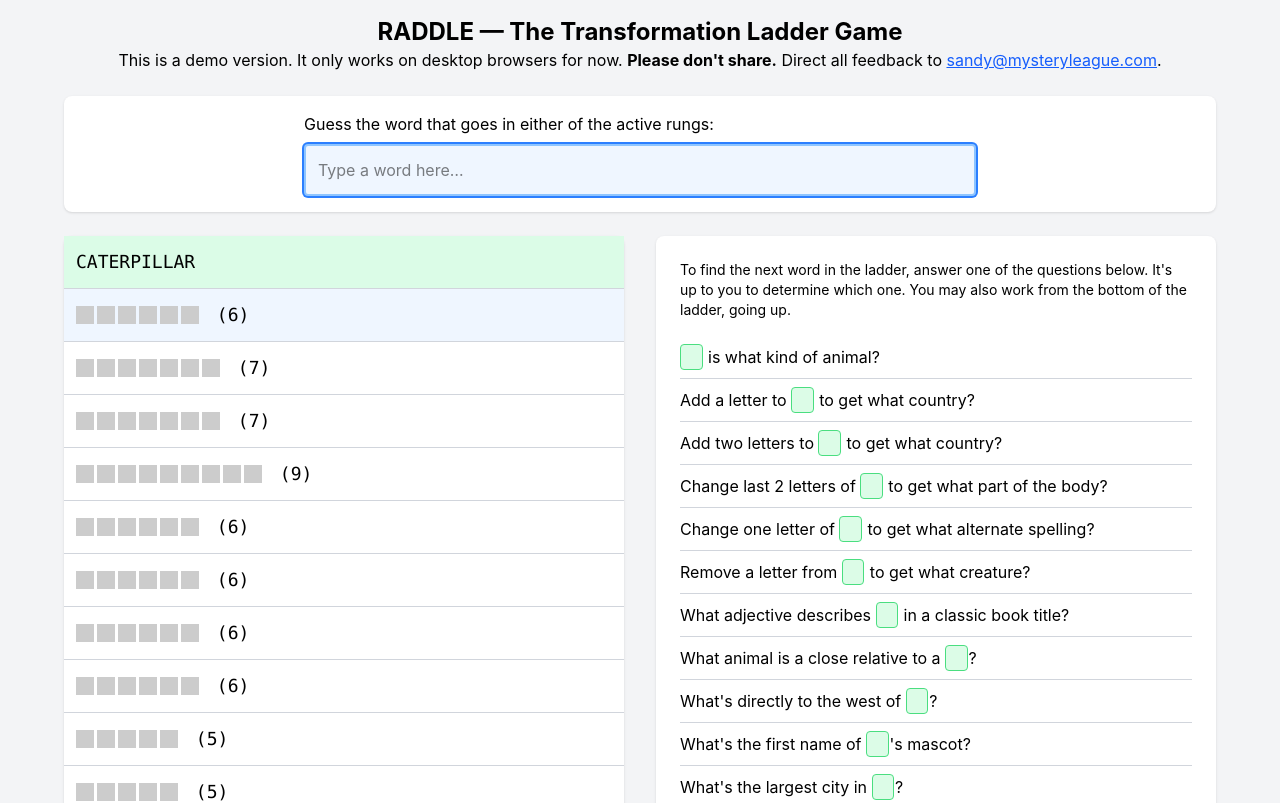
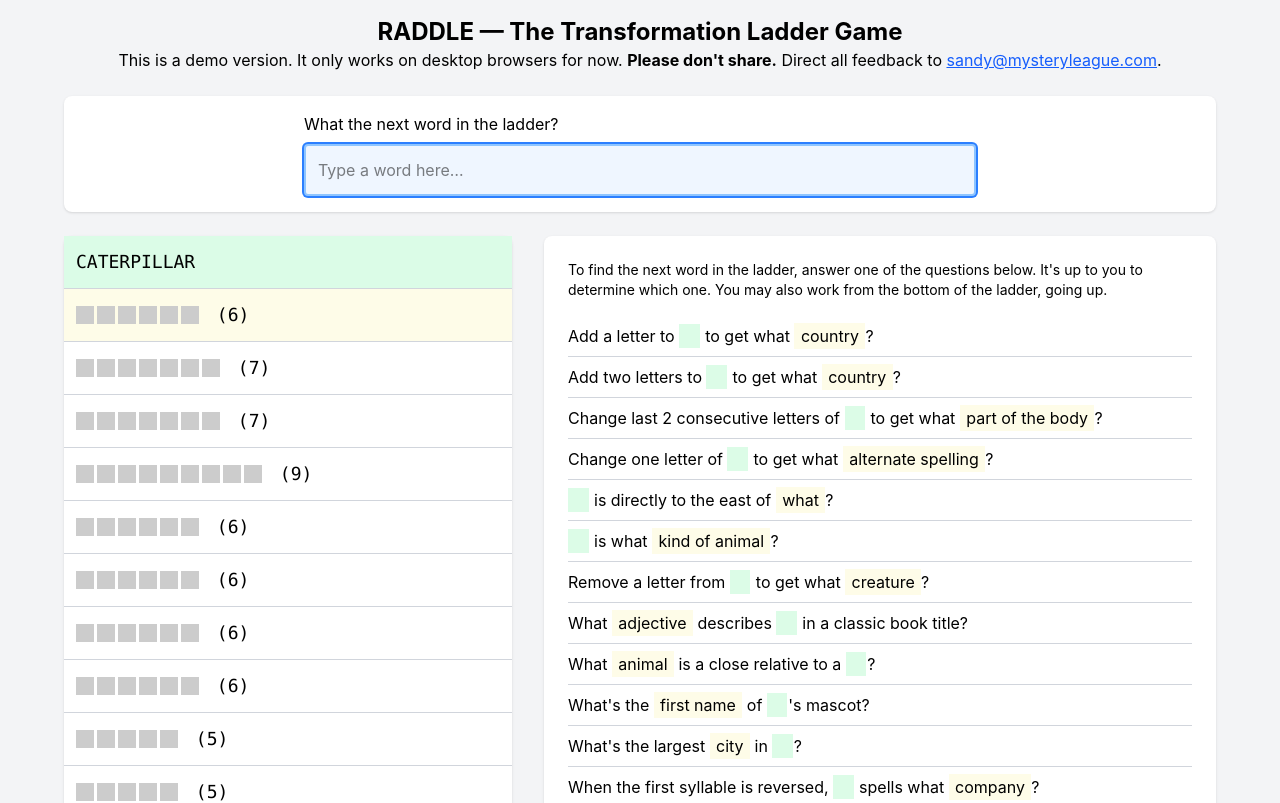
Before and after one commit to santheo/raddle, a SvelteKit app: page / in a window 1280 px wide. Shown: the top 803 px of the page. Built offline with nearby package versions, Linux system fonts and the light colour scheme.

Commit message:
Refactor to use green/yellow visual language to indicate q/a.

```diff
--- a/src/routes/+page.svelte
+++ b/src/routes/+page.svelte
@@ -6,7 +6,6 @@
   let clues = $state([]);
   let emoji1 = $state([]);
   let emoji2 = $state([]);
-  let revealedWords = $state([]);
   let currentInput = $state('');
   let gameComplete = $state(false);
   let errorMessage = $state('');
@@ -22,14 +21,23 @@
       emoji2 = data.meta.emoji2;
 
       // Process the ladder data from YAML
-      ladder = data.ladder.map((node, index) => ({
-        word: node.word,
-        clue: node.clue,
-        transform: index > 0 ? data.ladder[index - 1].transform : "",  // Get transform from previous node
-        isRevealed: index === 0 || index === data.ladder.length - 1,
-        isClueShown: false,
-        isNext: false
-      }));
+      ladder = data.ladder.map((node, index) => {
+        let initialStatus = 'unrevealed';
+        if (index === 0 || index === data.ladder.length - 2) {
+          initialStatus = 'question';
+        } else if (index === 1 || index === data.ladder.length - 1) {
+          initialStatus = 'answer';
+        }
+
+        return {
+          word: node.word,
+          clue: node.clue,
+          transform: index > 0 ? data.ladder[index - 1].transform : "", // Show previous transformation
+          isRevealed: index === 0 || index === data.ladder.length - 1,
+          isClueShown: false,
+          status: initialStatus
+        };
+      });
 
       // Create alphabetically sorted clues
       clues = data.ladder
@@ -38,14 +46,14 @@
           text: node.clue,
           isUsed: false
         }))
-        .sort((a, b) => a.text.localeCompare(b.text));
-
-      // Initialize revealed words with first and last
-      revealedWords = [ladder[0].word, ladder[ladder.length - 1].word];
+        .sort((a, b) => {
+          const cleanA = a.text.replace(/\W/g, '');
+          const cleanB = b.text.replace(/\W/g, '');
+          return cleanA.localeCompare(cleanB);
+        });
 
       // Focus the input element
       inputElement?.focus();
-      updateNextRungs();
     } catch (error) {
       console.error('Error loading puzzle:', error);
     }
@@ -63,15 +71,14 @@ function handleInput(event) {
     if (isValidWord(word, topIndex) || isValidWord(word, bottomIndex)) {
       const matchIndex = isValidWord(word, topIndex) ? topIndex : bottomIndex;
       ladder[matchIndex].isRevealed = true;
-      updateNextRungs(); // Add this line
-      revealedWords = [...revealedWords, word];
+      updateNextRungs(matchIndex);
 
       // Show clues based on direction
       if (matchIndex === topIndex) {
         // Going down from top - show clues for all previous rungs
         ladder = ladder.map((rung, i) => ({
           ...rung,
-          isClueShown: rung.isClueShown || i <= matchIndex
+          isClueShown: rung.isClueShown || (i > 0 && i <= matchIndex)
         }));
       } else {
         // Going up from bottom - show clues for all following rungs
@@ -104,8 +111,8 @@ function handleInput(event) {
 
       // If game is complete, mark all clues as used and show all clue transformations
       if (gameComplete) {
-        ladder = ladder.map(rung => ({...rung, isClueShown: true}));
-        clues = clues.map(clue => ({...clue, isUsed: true}));
+        ladder = ladder.map(rung => ({...rung, isClueShown: true, status: 'revealed'}));
+        clues = clues.map(clue => ({...clue, status: true}));
       }
     } else {
       errorMessage = `${word} is not correct.`;
@@ -119,14 +126,32 @@ function handleInput(event) {
     return ladder[index]?.word === word;
   }
 
-  function updateNextRungs() {
-    const topNextIndex = ladder.findIndex(r => !r.isRevealed);
-    const bottomNextIndex = ladder.length - 1 - [...ladder].reverse().findIndex(r => !r.isRevealed);
+  function updateNextRungs(revealedIndex) {
+    const answerIndexTop = ladder.findIndex(r => r.status == "answer");
+    const questionIndexBottom = ladder.length - 1 - [...ladder].reverse().findIndex(r => r.status == "question");
 
     ladder = ladder.map((rung, index) => ({
       ...rung,
-      isNext: index === topNextIndex || index === bottomNextIndex
+      status: determineStatus(rung, index, revealedIndex, answerIndexTop, questionIndexBottom)
     }));
+  }
+
+  function determineStatus(rung, index, revealedIndex, answerIndexTop, questionIndexBottom) {
+    // If the word was revealed from the top
+    if (revealedIndex === answerIndexTop) {
+      if (index < revealedIndex) return 'revealed';
+      if (index === revealedIndex) return 'question';
+      if (index === revealedIndex + 1) return (rung.status === 'question' ? 'both' : 'answer');
+    }
+
+    // If the word was revealed from the bottom
+    if (revealedIndex === questionIndexBottom) {
+      if (index > revealedIndex) return 'revealed';
+      if (index === revealedIndex) return 'answer';
+      if (index === revealedIndex - 1) return (rung.status === 'answer' ? 'both' : 'question');;
+    }
+    // For initial state or other cases
+    return rung.status;
   }
 </script>
 
@@ -141,7 +166,7 @@ function handleInput(event) {
     <div class="bg-white rounded-lg shadow p-4 mb-6">
       <div class="max-w-2xl mx-auto">
         <p class="mb-2">
-          Guess the word that goes in either of the active rungs:
+          What the next word in the ladder?
         </p>
         <input
           bind:this={inputElement}
@@ -164,7 +189,7 @@ function handleInput(event) {
     {/if}
 
     <!-- Main grid -->
-    <div class="grid grid-cols-1 md:grid-cols-2 gap-8">
+    <div class="grid grid-cols-1 md:grid-cols-[2fr_3fr] gap-8">
 
       <!-- Clues -->
       <div class="md:order-2">
@@ -176,7 +201,9 @@ function handleInput(event) {
         <div class="divide-y divide-gray-300">
           {#each clues as clue}
             <div class="pt-2 pb-2 {clue.isUsed ? 'line-through text-gray-400' : ''}">
-              {@html clue.text.replace('^', `<span class="word-placeholder">&nbsp;</span>`)}
+              {@html clue.text
+                .replace('^', `<span class="q-placeholder">&nbsp;</span>`)
+                .replace(/\[(.*?)\]/g, `<span class="a-placeholder">$1</span>`)}
             </div>
           {/each}
         </div>
@@ -189,18 +216,12 @@ function handleInput(event) {
       <div class="bg-white rounded-lg shadow">
         <div class="divide-y divide-gray-300">
           {#each ladder as rung, index}
-            <div class="p-3 relative font-mono text-lg" class:bg-blue-50={rung.isNext} class:bg-green-100={rung.isRevealed}>
+            <div class="p-3 relative font-mono text-lg {rung.status}" class:bg-yellow-50={rung.status=="answer"} class:bg-green-100={rung.status=="question"}>
               {#if rung.isRevealed}
                 {#if rung.isClueShown}
                   <span class="font-serif transform">{rung.transform}</span>
                 {/if}
-                {#if ladder[index + 1]?.isNext}
-                  <!-- {emoji1} -->
-                {/if}
                 {rung.word}
-                {#if ladder[index + 1]?.isNext}
-                  <!-- {emoji1} -->
-                {/if}
               {:else}
                 <span class="">
                   {#each rung.word.split(' ') as word, i}
@@ -223,11 +244,11 @@ function handleInput(event) {
         <div class="mt-4">
           <button
             onclick={() => {
-              ladder = ladder.map(rung => ({
+              ladder = ladder.map((rung, index) => ({
                 ...rung,
                 isRevealed: true,
-                isClueShown: true,
-                isNext: false
+                isClueShown: index === 0 ? false : true,
+                status: 'revealed'
               }));
 
               setTimeout(() => {
@@ -257,17 +278,16 @@ function handleInput(event) {
       Ubuntu, Cantarell, 'Open Sans', 'Helvetica Neue', sans-serif;
   }
 
-  :global(.revealed) {
-    border: 1px solid rgb(74, 222, 128); /* matches border color of revealed words */
+  :global(.q-placeholder) {
+    display: inline-block;
+    background-color: rgb(220, 252, 231); /* matches green-100 */
+    padding: 0 0.5rem;
+    margin-right: 1px;
   }
 
-  :global(.word-placeholder) {
-    display: inline-block;
-    background-color: rgb(220, 252, 231); /* matches bg-green-100 */
-    border: 1px solid rgb(74, 222, 128); /* matches border color of revealed words */
-    border-radius: 0.25rem;
-    padding: 0 0.5rem;
-    margin-right: 1px;
+  :global(.a-placeholder) {
+    background-color: oklch(0.987 0.026 102.212); /* matches yellow-50 */
+    padding: .2rem .4rem;
   }
 
   :global(.word-box:not(:first-child)) {
@@ -286,13 +306,16 @@ function handleInput(event) {
   }
 
   :global(.transform) {
-    font-size: .9rem;
-    font-style: italic;
-    background-color: rgb(220, 252, 231);
+    text-transform: uppercase;
+    font-size: .75rem;
+    /* font-style: italic; */
+    background-color: white;
+    border-radius: 6px;
+    border: 1px solid #ddd;
     position: absolute;
     top: -.8rem;
     left: calc(var(--spacing)*2);
-    padding: 0 .5rem;
-    opacity: .7;
+    padding: .2rem .4rem;
+    line-height: 1;
   }
 </style>
--- a/static/data/caterpillar-butterfly.yaml
+++ b/static/data/caterpillar-butterfly.yaml
@@ -7,51 +7,51 @@ meta:
 
 ladder:
   - word: CATERPILLAR
-    clue: "What adjective describes ^ in a classic book title?"
+    clue: "What [adjective] describes ^ in a classic book title?"
     transform: "is very"
 
   - word: HUNGRY
-    clue: "Add a letter to ^ to get what country?"
-    transform: "insert 'A'"
+    clue: "Add a letter to ^ to get what [country]?"
+    transform: "+ 'A'"
 
   - word: HUNGARY
-    clue: "What's directly to the west of ^?"
+    clue: "^ is directly to the east of [what]?"
     transform: "is east of"
 
   - word: AUSTRIA
-    clue: "Add two letters to ^ to get what country?"
-    transform: "insert 'AL'"
+    clue: "Add two letters to ^ to get what [country]?"
+    transform: "+ 'AL'"
 
   - word: AUSTRALIA
-    clue: "What's the largest city in ^?"
+    clue: "What's the largest [city] in ^?"
     transform: "'s largest city is"
 
   - word: SYDNEY
-    clue: "Change one letter of ^ to get what alternate spelling?"
+    clue: "Change one letter of ^ to get what [alternate spelling]?"
     transform: "change Y to I"
 
   - word: SIDNEY
-    clue: "When the first syllable is reversed, ^ sounds like what company?"
+    clue: "When the first syllable is reversed, ^ spells what [company]?"
     transform: "reverse first syllable"
 
   - word: DISNEY
-    clue: "What's the first name of ^'s mascot?"
+    clue: "What's the [first name] of ^'s mascot?"
     transform: "'s mascot's name is"
 
   - word: MICKEY
-    clue: "^ is what kind of animal?"
+    clue: "^ is what [kind of animal]?"
     transform: "is a kind of"
 
   - word: MOUSE
-    clue: "Change last 2 letters of ^ to get what part of the body?"
+    clue: "Change last 2 consecutive letters of ^ to get what [part of the body]?"
     transform: "SE -> TH"
 
   - word: MOUTH
-    clue: "Remove a letter from ^ to get what creature?"
+    clue: "Remove a letter from ^ to get what [creature]?"
     transform: "remove the U"
 
   - word: MOTH
-    clue: "What animal is a close relative to a ^?"
+    clue: "What [animal] is a close relative to a ^?"
     transform: "is a close relative to a"
 
   - word: BUTTERFLY
--- /dev/null
+++ b/static/data/test.yaml
@@ -0,0 +1,21 @@
+meta:
+  title: Caterpillar to Butterfly
+  author: Sandy Weisz
+  difficulty: medium
+  emoji1: 🐛
+  emoji2: 🦋
+
+ladder:
+  - word: CATERPILLAR
+    clue: "What adjective describes ^ in a classic book title?"
+    transform: "is very"
+
+  - word: HUNGRY
+    clue: "Add a letter to ^ to get what country?"
+    transform: "insert 'A'"
+
+  - word: MOTH
+    clue: "What animal is a close relative to a ^?"
+    transform: "is a close relative to a"
+
+  - word: BUTTERFLY
```
Also changed, not shown: static/data/caterpillar-butterfly.txt (deleted).
